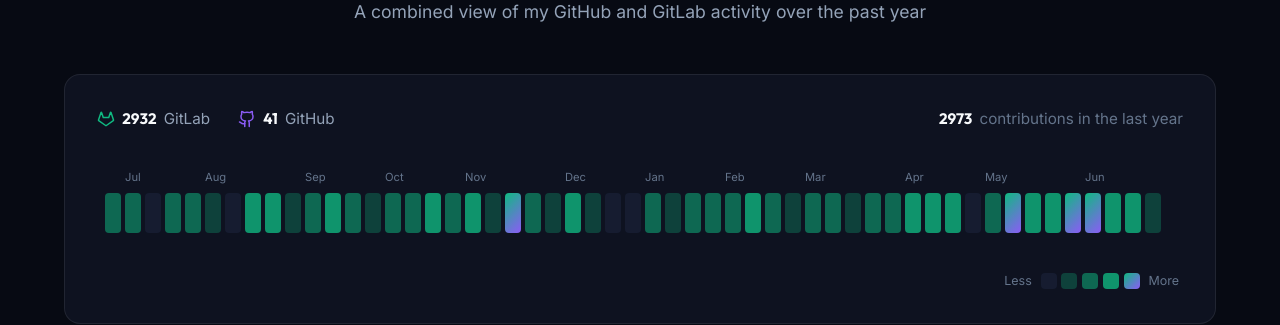
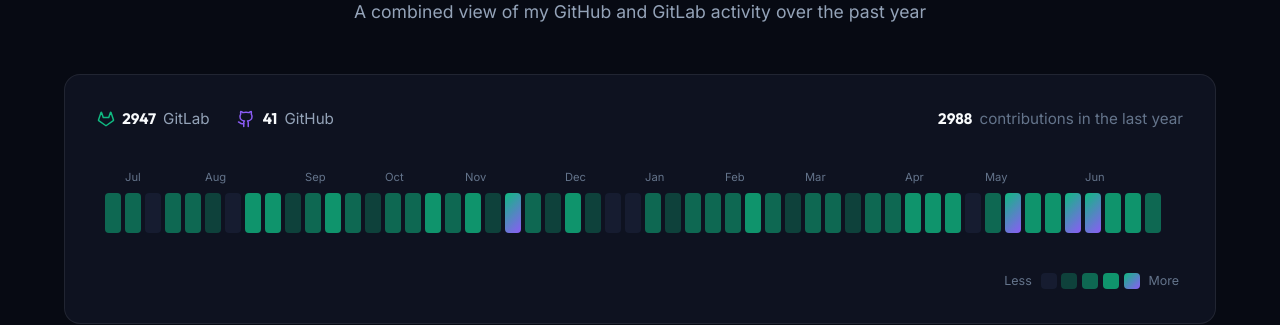
Before and after one commit to NickBourque/NickBourque.github.io, a Jekyll site: the page built from index.html, in a window 1280 px wide and 900 px high, scrolled down 2028 px. Shown: the part 151-476 px from the top of the window. Built offline with Jekyll 4.4.1, drawn with Linux system fonts in a browser that asks for light colours.

Commit message:
chore: refresh contributions data

```diff
--- a/_data/contributions.json
+++ b/_data/contributions.json
@@ -1,9 +1,9 @@
 {
-  "generated": "2026-06-29",
+  "generated": "2026-06-30",
   "totals": {
     "github": 41,
-    "gitlab": 2932,
-    "combined": 2973
+    "gitlab": 2947,
+    "combined": 2988
   },
   "max": 141,
   "weeks": [
@@ -427,9 +427,9 @@
       "weekStart": "2026-06-28",
       "monthLabel": "",
       "gh": 3,
-      "gl": 20,
-      "total": 23,
-      "level": 1
+      "gl": 35,
+      "total": 38,
+      "level": 2
     }
   ]
 }
```
